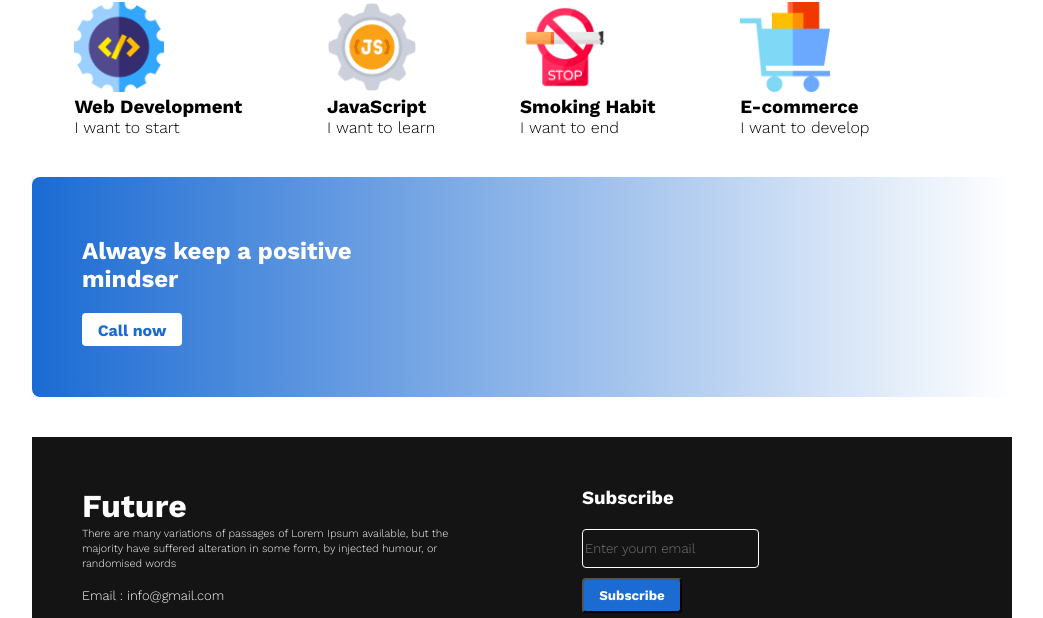
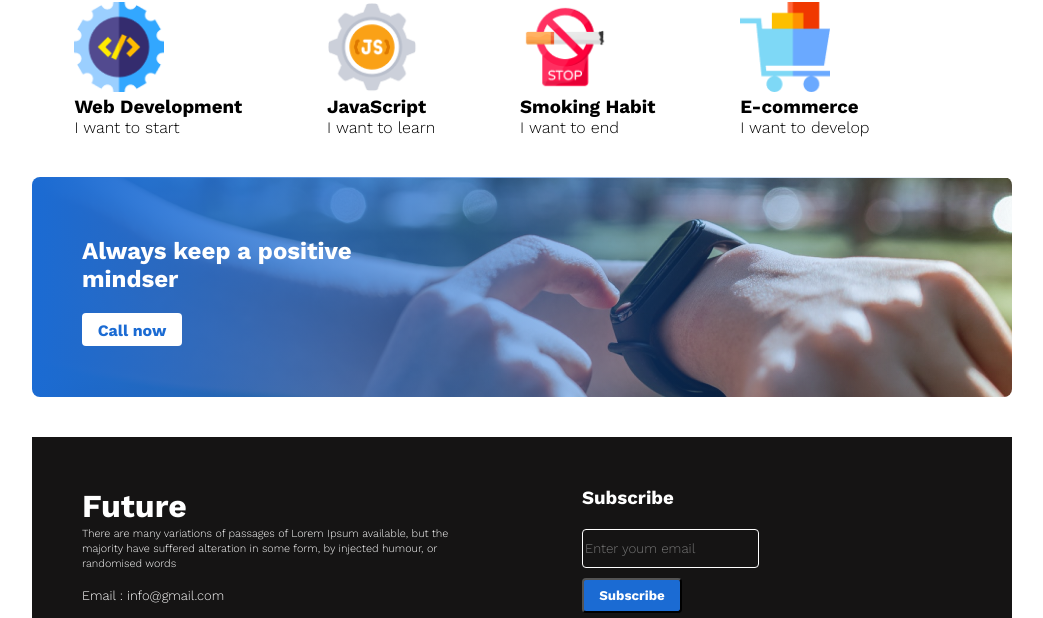
Before and after one commit to SaadBinEkram44/First-portfolio, a plain HTML site: page index.html in a window 1280 px wide. Shown: the part 2416-3034 px from the top of the page, without its empty margins (168-1211 px from the left). Drawn offline with nearby package versions, Linux system fonts and the light colour scheme; the site is published under a folder, as on GitHub Pages, so addresses that start at the root find nothing.

Commit message:
image problem solved

```diff
--- a/styles/portfolio.css
+++ b/styles/portfolio.css
@@ -102,7 +102,7 @@
 
 /* call now  */
 .call {
-    background: linear-gradient(to right, rgb(27, 107, 211), rgba(243, 243, 243, 0)), url(/images/watch.png);
+    background: linear-gradient(to right, rgb(27, 107, 211), rgba(243, 243, 243, 0)), url(../images/watch.png);
     height: 100px;
     width: 880px;
     margin: 40px 200px;
```
